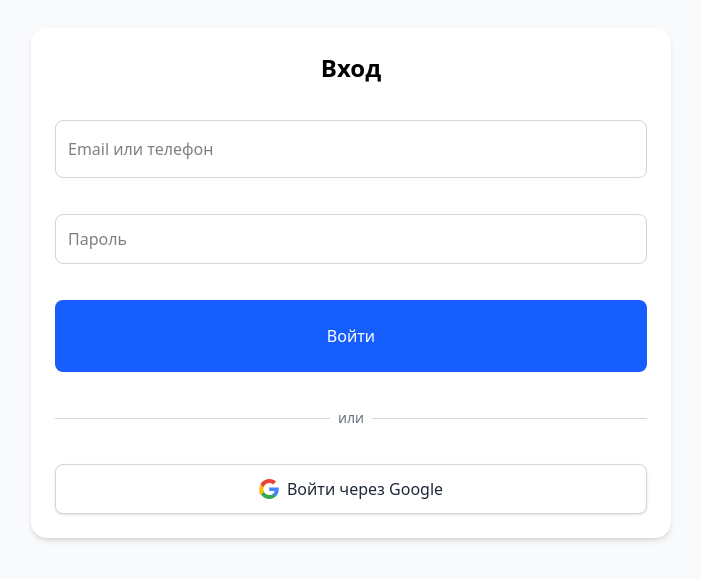
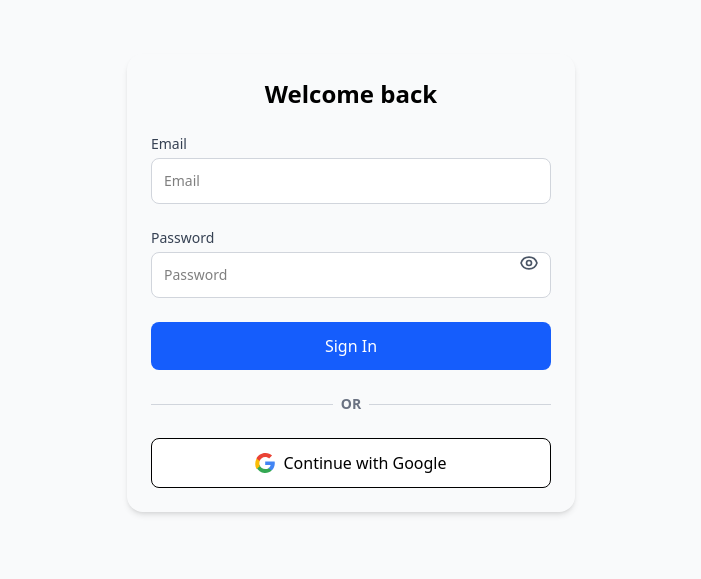
Before and after one commit to ilyatitovich/e-commerce, a Next.js app: page /auth/login in a window 1280 px wide. Shown: the part 117-696 px from the top of the page, without its empty margins (289-990 px from the left). Built offline with nearby package versions, Linux system fonts and the light colour scheme; no server answers.

Commit message:
Add auth form

```diff
--- a/app/auth/login/page.tsx
+++ b/app/auth/login/page.tsx
@@ -1,118 +1,9 @@
-"use client";
-
-import { useForm } from "react-hook-form";
-import { zodResolver } from "@hookform/resolvers/zod";
-import { useState } from "react";
-import { loginSchema, type LoginSchema } from "@/lib/validators/loginSchema";
+import AuthForm from "@/components/forms/auth-form";
 
 export default function LoginPage() {
-  const [error, setError] = useState<string | null>(null);
-
-  const {
-    register,
-    handleSubmit,
-    formState: { errors, isSubmitting },
-  } = useForm<LoginSchema>({
-    resolver: zodResolver(loginSchema),
-  });
-
-  const onSubmit = async (data: LoginSchema) => {
-    setError(null);
-
-    const res = await fetch("/api/auth/login", {
-      method: "POST",
-      headers: { "Content-Type": "application/json" },
-      body: JSON.stringify(data),
-    });
-
-    if (res.ok) {
-      // Например, можно редиректить на главную или куда нужно
-      window.location.href = "/";
-    } else {
-      const json = await res.json();
-      setError(json.message || "Ошибка входа");
-    }
-  };
-
-  const handleGoogleLogin = () => {
-    window.location.href = "/api/auth/google";
-  };
-
   return (
     <main className="flex items-center justify-center min-h-screen bg-gray-50">
-      <form
-        onSubmit={handleSubmit(onSubmit)}
-        className="w-1/2 p-6 rounded-2xl shadow-md space-y-5 flex flex-col gap-4 bg-white"
-      >
-        <h1 className="text-2xl font-semibold text-center">Вход</h1>
-
-        <input
-          type="text"
-          placeholder="Email или телефон"
-          {...register("email")}
-          className="w-full px-3 py-4 border border-gray-300 rounded-lg focus:outline-none focus:ring-2 focus:ring-blue-500"
-        />
-        {errors.email && (
-          <p className="text-red-500 text-sm mt-1">{errors.email.message}</p>
-        )}
-
-        <input
-          type="password"
-          placeholder="Пароль"
-          {...register("password")}
-          className="w-full p-3 border border-gray-300 rounded-lg focus:outline-none focus:ring-2 focus:ring-blue-500"
-        />
-        {errors.password && (
-          <p className="text-red-500 text-sm mt-1">{errors.password.message}</p>
-        )}
-
-        <button
-          type="submit"
-          disabled={isSubmitting}
-          className="bg-blue-600 hover:bg-blue-700 text-white font-medium py-6 rounded-lg transition disabled:opacity-50"
-        >
-          {isSubmitting ? "Входим..." : "Войти"}
-        </button>
-
-        <div className="flex items-center gap-2">
-          <hr className="flex-1 border-gray-300" />
-          <span className="text-gray-500 text-sm">или</span>
-          <hr className="flex-1 border-gray-300" />
-        </div>
-
-        <button
-          type="button"
-          onClick={handleGoogleLogin}
-          className="flex items-center justify-center gap-2 bg-white text-gray-800 border border-gray-300 hover:bg-gray-100 py-3 rounded-lg shadow-sm transition"
-        >
-          {/* Иконка Google (копия из регистрации) */}
-          <svg
-            className="w-5 h-5"
-            viewBox="0 0 533.5 544.3"
-            xmlns="http://www.w3.org/2000/svg"
-          >
-            <path
-              d="M533.5 278.4c0-17.4-1.6-34.1-4.6-50.4H272v95.4h146.9c-6.3 33.5-25.1 61.9-53.4 81v67h86.5c50.5-46.6 81.5-115.4 81.5-193z"
-              fill="#4285F4"
-            />
-            <path
-              d="M272 544.3c72.6 0 133.5-24.1 178-65.5l-86.5-67c-24 16.1-54.8 25.7-91.5 25.7-70.5 0-130.2-47.7-151.6-111.6H33.2v69.7c44.9 88.6 137 149.7 238.8 149.7z"
-              fill="#34A853"
-            />
-            <path
-              d="M120.4 325.9c-10.5-31.5-10.5-65.4 0-96.9V159.3H33.2c-43.7 86.7-43.7 189.3 0 276l87.2-67.4z"
-              fill="#FBBC05"
-            />
-            <path
-              d="M272 107.7c39.5-.6 77.3 14.1 106.3 41.3l79.5-79.5C415.5 24.3 345.5-1.4 272 0 170.2 0 78.1 61.1 33.2 149.3l87.2 67.4C141.8 154.9 201.5 107.7 272 107.7z"
-              fill="#EA4335"
-            />
-          </svg>
-          <span>Войти через Google</span>
-        </button>
-
-        {error && <p className="text-red-600 text-sm text-center">{error}</p>}
-      </form>
+      <AuthForm type="login" />
     </main>
   );
 }
--- a/app/auth/register/page.tsx
+++ b/app/auth/register/page.tsx
@@ -1,9 +1,9 @@
-import RegisterForm from "@/components/forms/register-form";
+import AuthForm from "@/components/forms/auth-form";
 
 export default function RegisterPage() {
   return (
     <main className="flex items-center justify-center min-h-screen">
-      <RegisterForm />
+      <AuthForm type="register" />
     </main>
   );
 }
--- a/components/forms/register-form.tsx
+++ b/components/forms/auth-form.tsx
@@ -12,12 +12,15 @@ import { PasswordInput } from "@/components/ui/password-input";
 import { Button } from "@/components/ui/button";
 import { OAuthButton } from "../ui/oauth-button";
 import GoogleIcon from "../icons/google";
-import { openOAuthWindow } from "@/lib/oauth";
 import { useRouter } from "next/navigation";
+import { loginSchema, type LoginSchema } from "@/lib/validators/loginSchema";
 
-export default function RegisterForm() {
+type AuthFormProps = {
+  type: "register" | "login";
+};
+
+export default function AuthForm({ type }: AuthFormProps) {
   const rounter = useRouter();
-  const [success, setSuccess] = useState(false);
   const [error, setError] = useState<string | null>(null);
   const abortControllerRef = useRef<AbortController | null>(null);
 
@@ -25,8 +28,8 @@ export default function RegisterForm() {
     register,
     handleSubmit,
     formState: { errors, isSubmitting },
-  } = useForm<RegisterSchema>({
-    resolver: zodResolver(registerSchema),
+  } = useForm<RegisterSchema | LoginSchema>({
+    resolver: zodResolver(type === "register" ? registerSchema : loginSchema),
   });
 
   useEffect(() => {
@@ -36,7 +39,6 @@ export default function RegisterForm() {
   }, []);
 
   const onSubmit = async (data: RegisterSchema) => {
-    setSuccess(false);
     setError(null);
 
     abortControllerRef.current?.abort();
@@ -44,15 +46,18 @@ export default function RegisterForm() {
     abortControllerRef.current = controller;
 
     console.table(data);
-    rounter.push("/auth/verify-email-sent");
+
+    if (type === "register") {
+      rounter.push("/auth/verify-email-sent");
+    }
 
     // try {
-    //   const res = await fetch("/api/auth/register", {
-    //     method: "POST",
-    //     headers: { "Content-Type": "application/json" },
-    //     body: JSON.stringify(data),
-    //     signal: controller.signal,
-    //   });
+    // const res = await fetch(`/api/auth/${type}`, {
+    //   method: "POST",
+    //   headers: { "Content-Type": "application/json" },
+    //   body: JSON.stringify(data),
+    //   signal: controller.signal,
+    // });
 
     //   if (res.ok) {
     //     setSuccess(true);
@@ -74,19 +79,11 @@ export default function RegisterForm() {
       onSubmit={handleSubmit(onSubmit)}
       className="w-full max-w-md p-6 rounded-2xl shadow-md space-y-2 flex flex-col gap-4"
     >
-      <h1 className="text-2xl font-bold text-center">Create an account</h1>
+      <h1 className="text-2xl font-bold text-center">
+        {type === "register" ? "Create an account" : "Welcome back"}
+      </h1>
 
-      <OAuthButton
-        icon={<GoogleIcon />}
-        providerName="Google"
-        onClick={() => openOAuthWindow("/api/auth/google", "Google")}
-      />
-
-      <div className="flex items-center gap-2">
-        <hr className="flex-1 border-gray-300" />
-        <span className="text-gray-500 text-sm">or</span>
-        <hr className="flex-1 border-gray-300" />
-      </div>
+      {error && <p className="text-red-600 text-sm text-center">{error}</p>}
 
       <Input
         label="Email"
@@ -94,6 +91,7 @@ export default function RegisterForm() {
         type="email"
         {...register("email")}
         error={errors.email}
+        autoComplete="email"
       />
 
       <PasswordInput
@@ -105,15 +103,16 @@ export default function RegisterForm() {
       />
 
       <Button type="submit" isLoading={isSubmitting}>
-        Sign Up
+        {type === "register" ? "Sign Up" : "Sign In"}
       </Button>
 
-      {error && <p className="text-red-600 text-sm text-center">{error}</p>}
-      {success && (
-        <p className="text-green-600 text-sm text-center">
-          Регистрация прошла успешно!
-        </p>
-      )}
+      <div className="flex items-center gap-2">
+        <hr className="flex-1 border-gray-300" />
+        <span className="text-gray-500 text-sm font-bold">OR</span>
+        <hr className="flex-1 border-gray-300" />
+      </div>
+
+      <OAuthButton icon={<GoogleIcon />} providerName="Google" />
     </form>
   );
 }
--- a/components/ui/oauth-button.tsx
+++ b/components/ui/oauth-button.tsx
@@ -1,8 +1,9 @@
 import { forwardRef, type ButtonHTMLAttributes } from "react";
 import { Button } from "./button";
+import { openOAuthWindow } from "@/lib/oauth";
 
 type OAuthButtonProps = {
-  providerName: string;
+  providerName: "Google" | "Facebook";
   icon: React.ReactNode;
   loading?: boolean;
 } & ButtonHTMLAttributes<HTMLButtonElement>;
@@ -19,6 +20,13 @@ export const OAuthButton = forwardRef<HTMLButtonElement, OAuthButtonProps>(
         disabled={disabled || loading}
         className="flex items-center justify-center gap-2 bg-white border border-black hover:bg-white"
         {...props}
+        onClick={(e) => {
+          props.onClick?.(e);
+          openOAuthWindow(
+            `/api/auth/${providerName.toLowerCase()}`,
+            providerName
+          );
+        }}
       >
         {loading ? (
           <span className="animate-spin inline-block w-5 h-5 border-2 border-gray-300 border-t-gray-800 rounded-full" />
```
